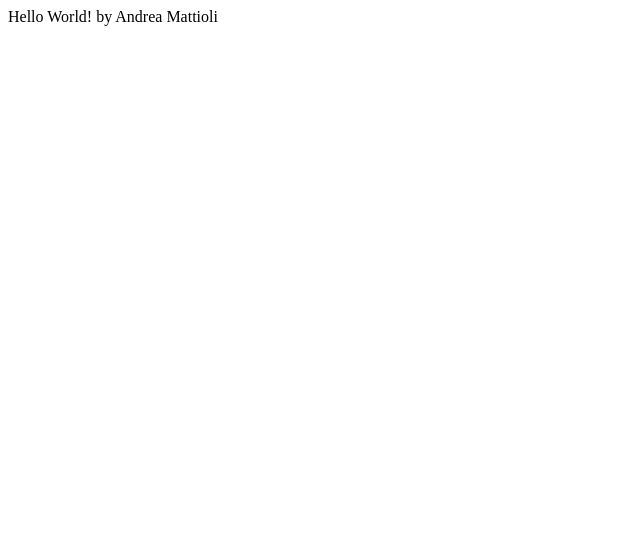
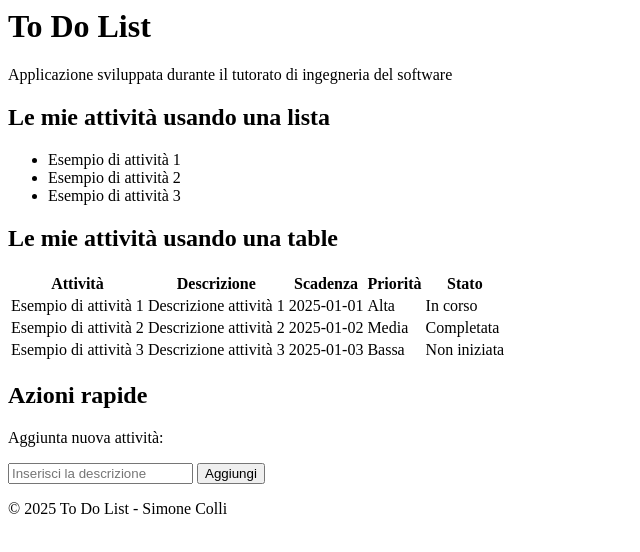
Before and after one commit to Mattio15/task-manager, a plain HTML site: page index.html in a window 1280 px wide. Shown: the whole page, without its empty margins (0-640 px from the left). Drawn offline with Linux system fonts and the light colour scheme.

Commit message:
add : web code

```diff
--- a/index.html
+++ b/index.html
@@ -1,3 +1,87 @@
-Hello World!
+<html lang="it">
+<head>
+    <!-- codifica dei caratteri -->
+    <meta charset="UTF-8">
+    <!-- configurazione del viewport per dispositivi mobili -->
+    <meta name="viewport" content="width=device-width, initial-scale=1.0">
+    <!-- autore della pagina -->
+    <meta name="author" content="Simone Colli">
+    <!-- parole chiave per i motori di ricerca -->
+    <meta name="keywords" content="to do list, task manager, productivity">
+    <!-- icona visualizzata nella scheda del browser -->
+    <!-- <link rel="icon" type="image/x-icon" href="favicon.ico"> -->
+    <title>To Do List</title>
+</head>
+<body>
+    <header>
+        <h1>To Do List</h1>
+        <p>Applicazione sviluppata durante il tutorato di ingegneria del software</p>
+    </header>
 
-by Andrea Mattioli
+    <main>
+        <section class="section-1">
+            <h2>Le mie attività usando una lista</h2>
+            <ul id="task-list">
+                <li>Esempio di attività 1</li>
+                <li>Esempio di attività 2</li>
+                <li>Esempio di attività 3</li>
+            </ul>
+        </section>
+
+        <section class="section-1-table">
+            <h2>Le mie attività usando una table</h2>
+            <table>
+                <thead>
+                    <tr>
+                        <th>Attività</th>
+                        <th>Descrizione</th>
+                        <th>Scadenza</th>
+                        <th>Priorità</th>
+                        <th>Stato</th>
+                    </tr>
+                </thead>
+                <tbody>
+                    <tr>
+                        <td>Esempio di attività 1</td>
+                        <td>Descrizione attività 1</td>
+                        <td>2025-01-01</td>
+                        <td>Alta</td>
+                        <td>In corso</td>
+                    </tr>
+                    <tr>
+                        <td>Esempio di attività 2</td>
+                        <td>Descrizione attività 2</td>
+                        <td>2025-01-02</td>
+                        <td>Media</td>
+                        <td>Completata</td>
+                    </tr>
+                    <tr>
+                        <td>Esempio di attività 3</td>
+                        <td>Descrizione attività 3</td>
+                        <td>2025-01-03</td>
+                        <td>Bassa</td>
+                        <td>Non iniziata</td>
+                    </tr>
+                </tbody>
+            </table>
+        </section>
+        <section class="section-2">
+            <h2>Azioni rapide</h2>
+            <section>
+                <p>
+                    Aggiunta nuova attività:
+                </p>
+                <form>
+                    <input type="text" id="new-task" name="new-task" placeholder="Inserisci la descrizione">
+                    <button type="submit">Aggiungi</button>
+                </form>
+            </section>
+
+        </section>
+    </main>
+
+    <footer>
+        <p>© 2025 To Do List - Simone Colli</p>
+    </footer>
+</body>
+</html>
```
